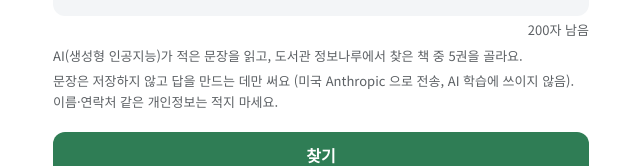
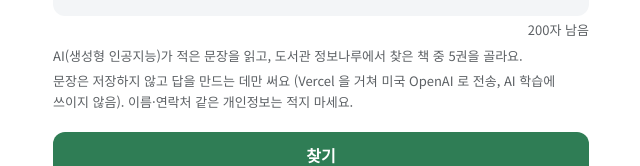
Before and after one commit to ykwimk/bookhere, a Next.js app: page /ask in a window 1280 px wide. Shown: the part 302-468 px from the top of the page, without its empty margins (319-959 px from the left). Built offline with nearby package versions, Linux system fonts and the light colour scheme.

Commit message:
fix: 문구 A 전송 경로를 Vercel 거쳐 OpenAI 로
대표가 LLM 을 Vercel AI Gateway 의 OpenAI 모델로 정했다.

Co-Authored-By: Claude Opus 5.5 <noreply@anthropic.com>

```diff
--- a/components/AskForm.tsx
+++ b/components/AskForm.tsx
@@ -8,10 +8,10 @@ import Skeleton from "./Skeleton";
 import { ask, loadLast, saveLast, type Shown } from "@/lib/ask/client";
 
 // 문구 A·C: verifier 판정 글자 그대로 (사업팀 research/verified/2026-11-09-agenda17-약관.md). 고칠 때는 이 두 상수만.
-// A 의 "(미국 Anthropic 으로 전송 …)" 은 LLM 서비스가 정해지면 팀장이 고친다.
+// A 의 괄호는 LLM 이 Vercel AI Gateway 의 OpenAI 모델이라서 (대표 결정 2026-11-09). 서비스를 바꾸면 같이 고친다.
 const NOTICE_A = [
   "AI(생성형 인공지능)가 적은 문장을 읽고, 도서관 정보나루에서 찾은 책 중 5권을 골라요.",
-  "문장은 저장하지 않고 답을 만드는 데만 써요 (미국 Anthropic 으로 전송, AI 학습에 쓰이지 않음). 이름·연락처 같은 개인정보는 적지 마세요.",
+  "문장은 저장하지 않고 답을 만드는 데만 써요 (Vercel 을 거쳐 미국 OpenAI 로 전송, AI 학습에 쓰이지 않음). 이름·연락처 같은 개인정보는 적지 마세요.",
 ];
 const NOTICE_C = ["AI 추천", " · 이유는 AI가 쓴 글이에요. 틀릴 수 있으니 책 내용은 도서관에서 확인하세요."]; // 앞만 강조색
 
```
